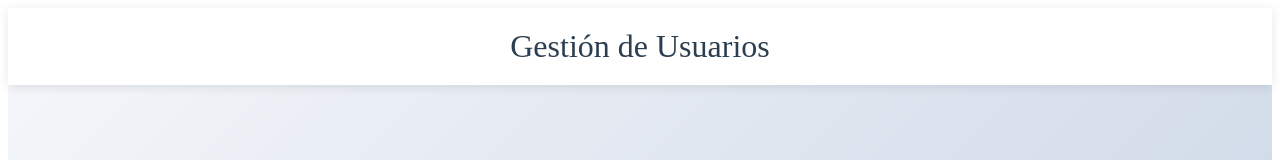
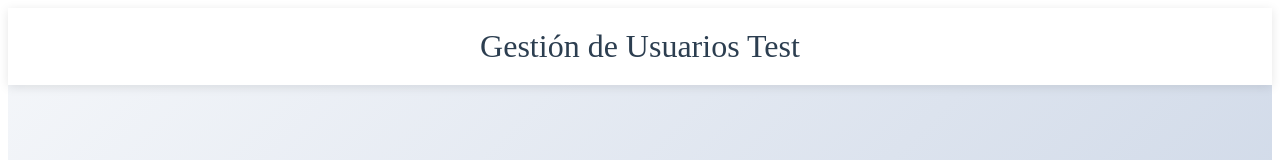
Before and after one commit to legarrod/front-Docker, an Angular app: page / in a window 1280 px wide. Shown: the top 160 px of the page. Built offline with nearby package versions, Linux system fonts and the light colour scheme; no server answers.

Commit message:
Test de ejecucion jenkins

```diff
--- a/src/app/app.component.html
+++ b/src/app/app.component.html
@@ -1,6 +1,6 @@
 <div class="app-container">
   <header class="app-header">
-    <h1>{{ title }}</h1>
+    <h1>{{ title }} Test</h1>
   </header>
   <main class="app-main">
     <app-user-list></app-user-list>
```
